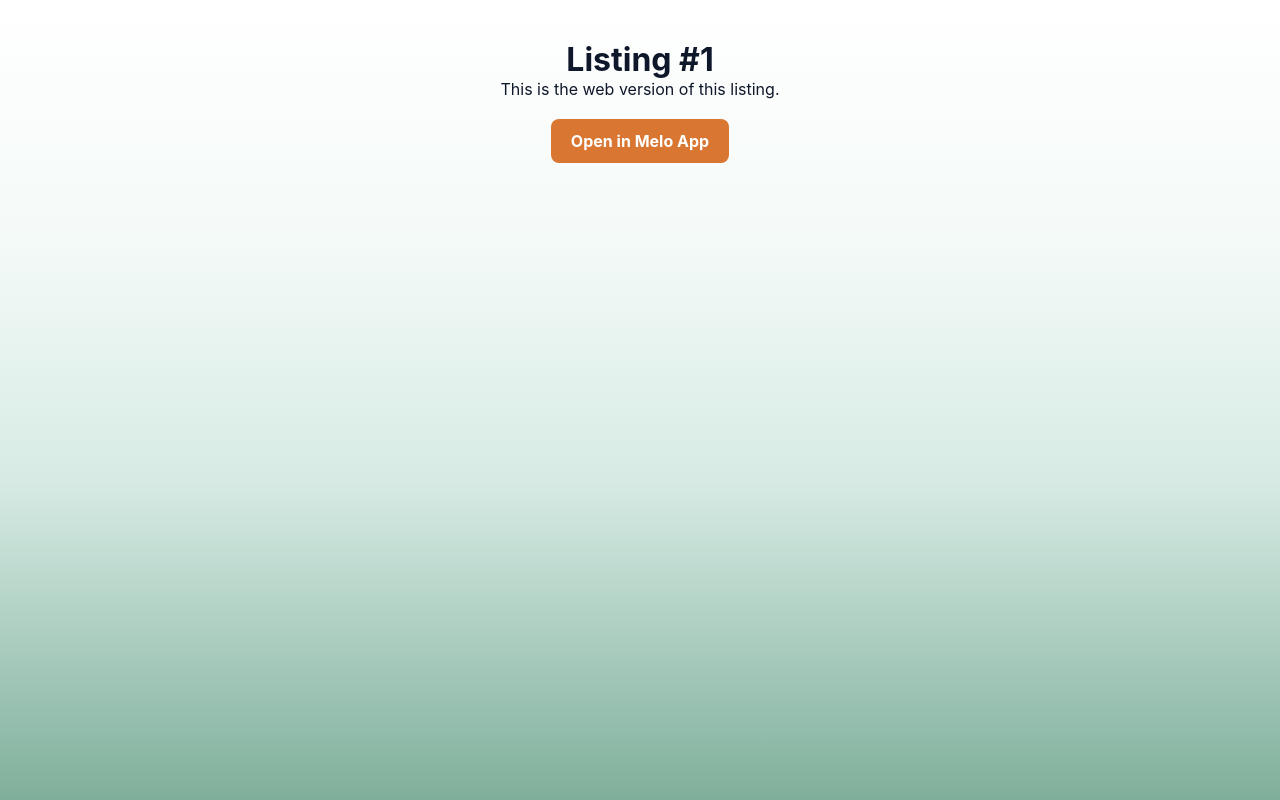
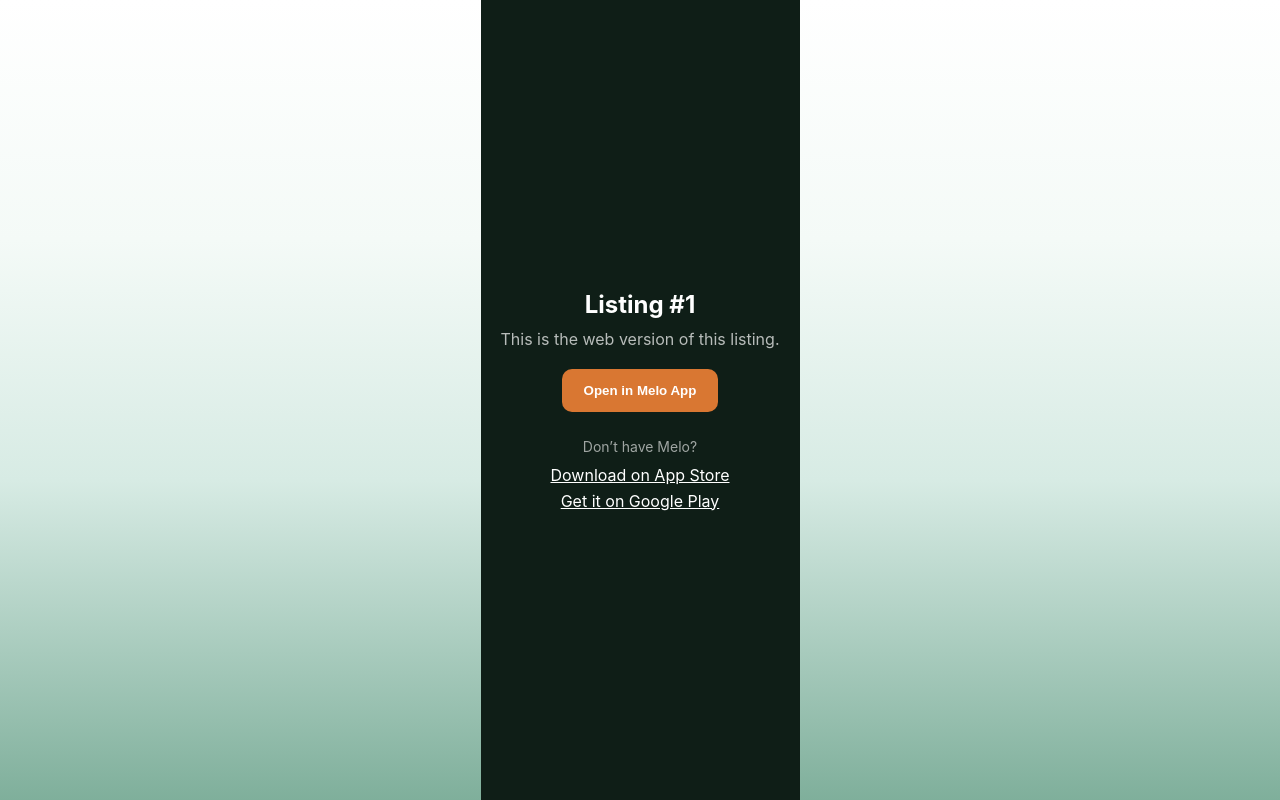
Before and after one commit to PrecisionBh/Melomarketplacelandingpage, a React (Vite) app: page /listing/1 in a window 1280 px wide. Built offline with nearby package versions, Linux system fonts and the light colour scheme.

Commit message:
updated deep link

```diff
--- a/src/components/ListingPage.tsx
+++ b/src/components/ListingPage.tsx
@@ -3,27 +3,81 @@ import { useParams } from "react-router-dom"
 export default function ListingPage() {
   const { id } = useParams()
 
+  const openApp = () => {
+    window.location.href = `melomp://listing/${id}`
+  }
+
   return (
-    <div style={{ padding: 40, textAlign: "center" }}>
-      <h1>Listing #{id}</h1>
+    <div
+      style={{
+        minHeight: "100vh",
+        display: "flex",
+        flexDirection: "column",
+        justifyContent: "center",
+        alignItems: "center",
+        background: "#0F1E17",
+        color: "#fff",
+        textAlign: "center",
+        padding: 20,
+      }}
+    >
+      <h1 style={{ fontSize: 24, marginBottom: 10 }}>
+        Listing #{id}
+      </h1>
 
-      <p>This is the web version of this listing.</p>
+      <p style={{ opacity: 0.7, marginBottom: 20 }}>
+        This is the web version of this listing.
+      </p>
 
-      <a
-        href={`melomp://listing/${id}`}
+      {/* 🔥 PRIMARY: OPEN APP */}
+      <button
+        onClick={openApp}
         style={{
-          display: "inline-block",
-          marginTop: 20,
-          padding: "12px 20px",
+          padding: "14px 22px",
           background: "#D97732",
           color: "#fff",
-          borderRadius: 8,
-          textDecoration: "none",
+          borderRadius: 10,
+          border: "none",
           fontWeight: "bold",
+          cursor: "pointer",
+          marginBottom: 16,
         }}
       >
         Open in Melo App
-      </a>
+      </button>
+
+      {/* 🔥 SECONDARY: DOWNLOAD */}
+      <div style={{ marginTop: 10 }}>
+        <p style={{ fontSize: 14, opacity: 0.6 }}>
+          Don’t have Melo?
+        </p>
+
+        <div style={{ marginTop: 10 }}>
+          <a
+            href="https://apps.apple.com/us/app/melo-marketplace/id6760438637"
+            target="_blank"
+            rel="noopener noreferrer"
+            style={{
+              display: "block",
+              marginBottom: 6,
+              color: "#fff",
+            }}
+          >
+            Download on App Store
+          </a>
+
+          <a
+            href="https://play.google.com/store/apps/details?id=com.bhoffman4.MeloMP"
+            target="_blank"
+            rel="noopener noreferrer"
+            style={{
+              color: "#fff",
+            }}
+          >
+            Get it on Google Play
+          </a>
+        </div>
+      </div>
     </div>
   )
 }
--- a/src/components/RedirectPage.tsx
+++ b/src/components/RedirectPage.tsx
@@ -10,15 +10,26 @@ export default function RedirectPage() {
     const appUrl = `melomp://listing/${id}`
     const fallbackUrl = `/listing/${id}`
 
-    // 🔥 Try opening the app
-    window.location.href = appUrl
+    // 🔥 Slight delay so UI renders first
+    const openAppTimer = setTimeout(() => {
+      window.location.href = appUrl
+    }, 300)
 
-    // 🔥 Fallback to web page after delay
-    const timer = setTimeout(() => {
+    // 🔥 Try again (helps Android Chrome)
+    const retryTimer = setTimeout(() => {
+      window.location.href = appUrl
+    }, 800)
+
+    // 🔥 Final fallback to web
+    const fallbackTimer = setTimeout(() => {
       window.location.href = fallbackUrl
-    }, 1500)
+    }, 2000)
 
-    return () => clearTimeout(timer)
+    return () => {
+      clearTimeout(openAppTimer)
+      clearTimeout(retryTimer)
+      clearTimeout(fallbackTimer)
+    }
   }, [id])
 
   return (
@@ -43,18 +54,36 @@ export default function RedirectPage() {
         If nothing happens, tap below
       </p>
 
-      <a
-        href={`/listing/${id}`}
+      {/* 🔥 OPEN APP BUTTON (VERY IMPORTANT) */}
+      <button
+        onClick={() => {
+          window.location.href = `melomp://listing/${id}`
+        }}
         style={{
           padding: "12px 20px",
           background: "#D97732",
           borderRadius: 10,
           color: "#fff",
-          textDecoration: "none",
+          border: "none",
           fontWeight: "bold",
+          cursor: "pointer",
+          marginBottom: 12,
         }}
       >
-        View Listing
+        Open Melo App
+      </button>
+
+      {/* 🔥 FALLBACK LINK */}
+      <a
+        href={`/listing/${id}`}
+        style={{
+          padding: "10px 16px",
+          borderRadius: 8,
+          color: "#9CA3AF",
+          textDecoration: "none",
+        }}
+      >
+        View Listing on Web
       </a>
     </div>
   )
```
